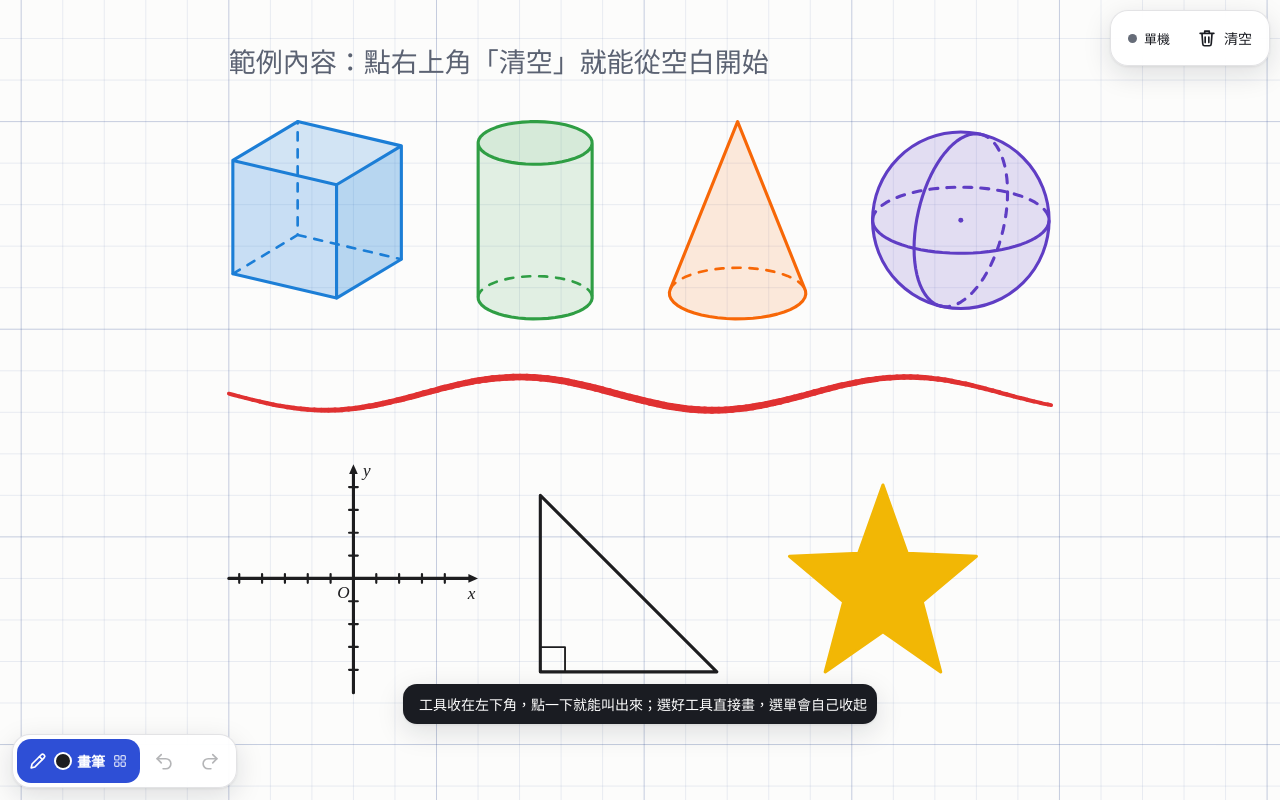
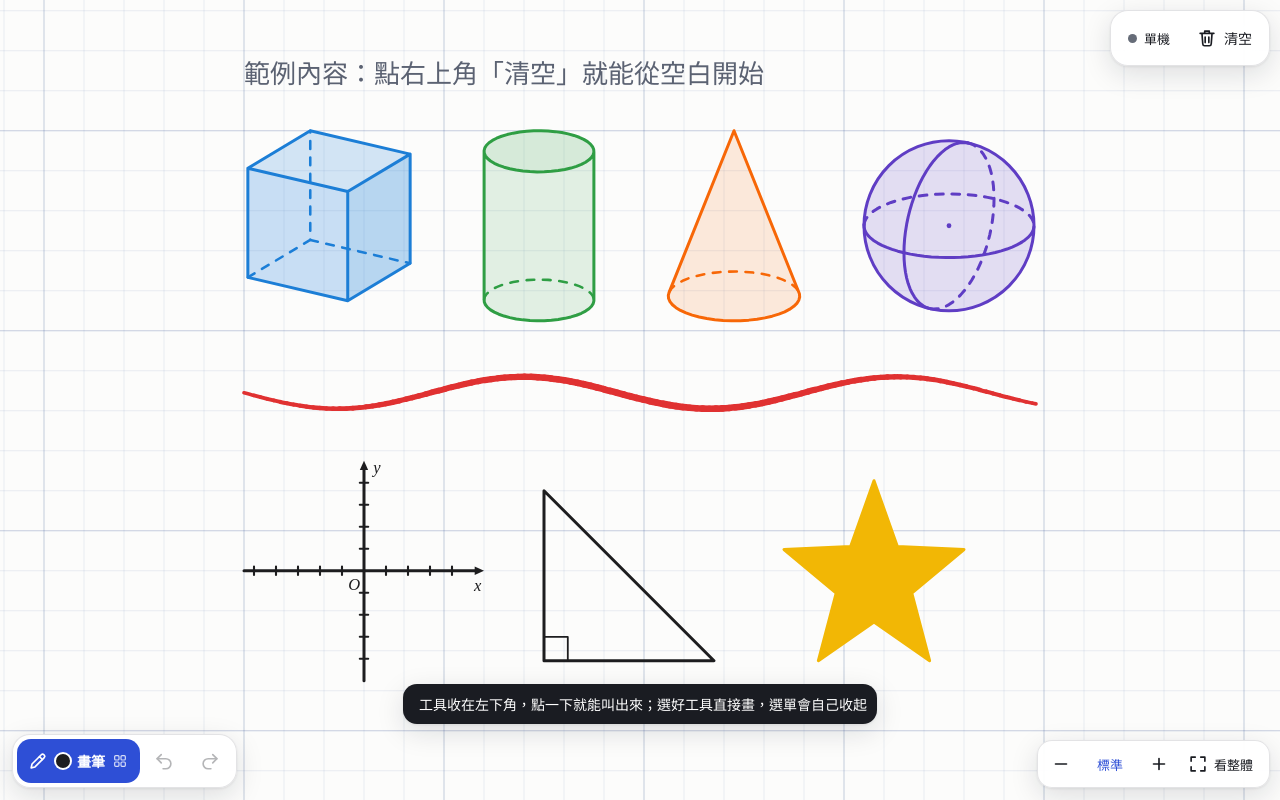
Before and after one commit to tfj0928-eng/Drawpad-teach, a plain HTML site: page index.html in a window 1280 px wide. Drawn offline with Linux system fonts and the light colour scheme.

Commit message:
Add files via upload
version10.可縮放

```diff
--- a/index.html
+++ b/index.html
@@ -71,7 +71,10 @@ body.compact .dock{display:flex}
 .sdot[data-state="connecting"],.sdot[data-state="slow"]{display:block;background:#f59f00}
 .sdot[data-state="error"]{display:block;background:var(--danger)}
 .sdot[data-state="ro"]{display:block;background:#1c7ed6}
-body.compact:not(.menu-open) .rail,body.compact:not(.menu-open) #props,body.compact:not(.menu-open) .status{display:none}
+body.compact:not(.menu-open) .rail,body.compact:not(.menu-open) #props{display:none}
+body.compact:not(.menu-open) .status>.pill:not(.zoompill){display:none}
+.zoompill .num.std{color:var(--accent)}
+.pill.zoompill .ib.lab{width:auto;display:flex;align-items:center;padding:0 12px 0 8px;gap:5px;font-size:13px;font-weight:500;white-space:nowrap}
 body.compact:not(.menu-open) .actions>:not(#syncBtn):not(#clearBtn){display:none}
 body.compact .dock .sdot{display:none!important}
 body.compact .rail{top:calc(50% - 34px);max-height:calc(100% - 160px - env(safe-area-inset-top,0px) - env(safe-area-inset-bottom,0px))}
@@ -301,11 +304,11 @@ output{font-size:13px;font-variant-numeric:tabular-nums;min-width:28px;color:var
   <i class="sdot" id="dockSync" data-state="local" aria-hidden="true"></i>
 </div>
 <div class="status">
-  <div class="pill chrome" aria-label="縮放">
+  <div class="pill chrome zoompill" aria-label="縮放">
     <button class="ib" id="zoomOut" aria-label="縮小"><svg class="i" data-i="minus"></svg></button>
-    <button class="num" id="zoomLbl" aria-label="恢復 100%">100%</button>
+    <button class="num" id="zoomLbl" aria-label="回到標準大小 100%" title="回到標準大小">100%</button>
     <button class="ib" id="zoomIn" aria-label="放大"><svg class="i" data-i="plus"></svg></button>
-    <button class="ib" id="fitBtn" aria-label="顯示全部內容"><svg class="i" data-i="fit"></svg></button>
+    <button class="ib lab" id="fitBtn" aria-label="縮小看到全部內容" title="看整體"><svg class="i" data-i="fit"></svg>看整體</button>
   </div>
   <div class="pill chrome" aria-label="頁面">
     <button class="ib" id="prevPg" aria-label="上一頁"><svg class="i" data-i="left"></svg></button>
@@ -1282,13 +1285,13 @@ function frame(){
 /* ---------- camera ---------- */
 function camChanged(){bgDirty=true;needs=true;updateZoom();if(textEdit)layoutText();scheduleSave()}
 function zoomAt(f,sx=W/2,sy=H/2){const s=clamp(cam.s*f,.1,8);const wx=(sx-cam.tx)/cam.s,wy=(sy-cam.ty)/cam.s;cam.s=s;cam.tx=sx-wx*s;cam.ty=sy-wy*s;camChanged();renderSoon()}
-function updateZoom(){$('#zoomLbl').textContent=Math.round(cam.s*100)+'%'}
+function updateZoom(){const l=$('#zoomLbl'),v=Math.round(cam.s*100);l.textContent=v===100?'標準':v+'%';l.classList.toggle('std',v===100)}
 function viewArea(){if(S.compact)return{l:24,t:24,r:24,b:84};const narrow=W<=900;return{l:narrow?84:96,t:narrow?150:84,r:20,b:72}}
 function fitContent(){
   const vis=pg().objects.filter(o=>o.k!=='erase');const v=viewArea();
   const aw=Math.max(100,W-v.l-v.r),ah=Math.max(100,H-v.t-v.b);
   if(!vis.length){cam.s=1;cam.tx=v.l+40;cam.ty=v.t+40}
-  else{const b=unionBBox(vis);const s=clamp(Math.min(aw/(b.w+40),ah/(b.h+40)),.1,2);cam.s=s;cam.tx=v.l+aw/2-(b.x+b.w/2)*s;cam.ty=v.t+ah/2-(b.y+b.h/2)*s}
+  else{const b=unionBBox(vis);const s=clamp(Math.min(aw/(b.w+40),ah/(b.h+40)),.1,1);cam.s=s;cam.tx=v.l+aw/2-(b.x+b.w/2)*s;cam.ty=v.t+ah/2-(b.y+b.h/2)*s}
   camChanged();renderCommitted();
 }
 
@@ -2294,6 +2297,7 @@ cam=pg().cam;
 readTokens();buildSwatches();buildShapePop();
 resize();
 if(!loaded)fitContent();
+if(Math.abs(cam.s-1)>0.001)zoomAt(1/cam.s);
 syncUI();drawAllIcons();
 addEventListener('resize',()=>{resize();if(textEdit)layoutText()});
 const mq=matchMedia('(prefers-color-scheme: dark)');
```
